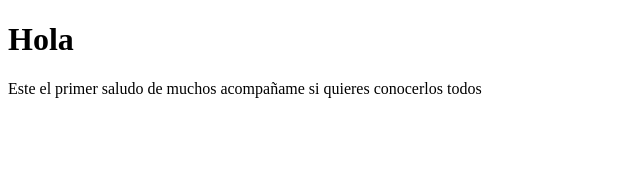
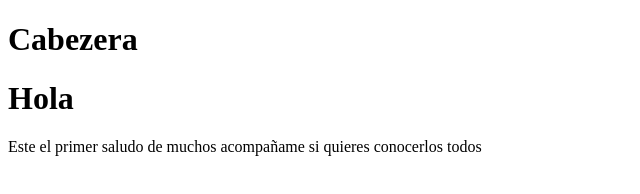
Before and after one commit to TonyRivera4/Practica-Git, a plain HTML site: page index.html in a window 1280 px wide. Shown: the whole page, without its empty margins (0-640 px from the left). Drawn offline with Linux system fonts and the light colour scheme.

Commit message:
Estructura inicial header

```diff
--- a/index.html
+++ b/index.html
@@ -8,6 +8,9 @@
     <title>Saludos</title>
 </head>
 <body>
+    <header>
+        <h1>Cabezera</h1>
+    </header>
     <h1>Hola</h1>
     <p>Este el primer saludo de muchos acompañame si quieres conocerlos todos</p>
 </body>
```
